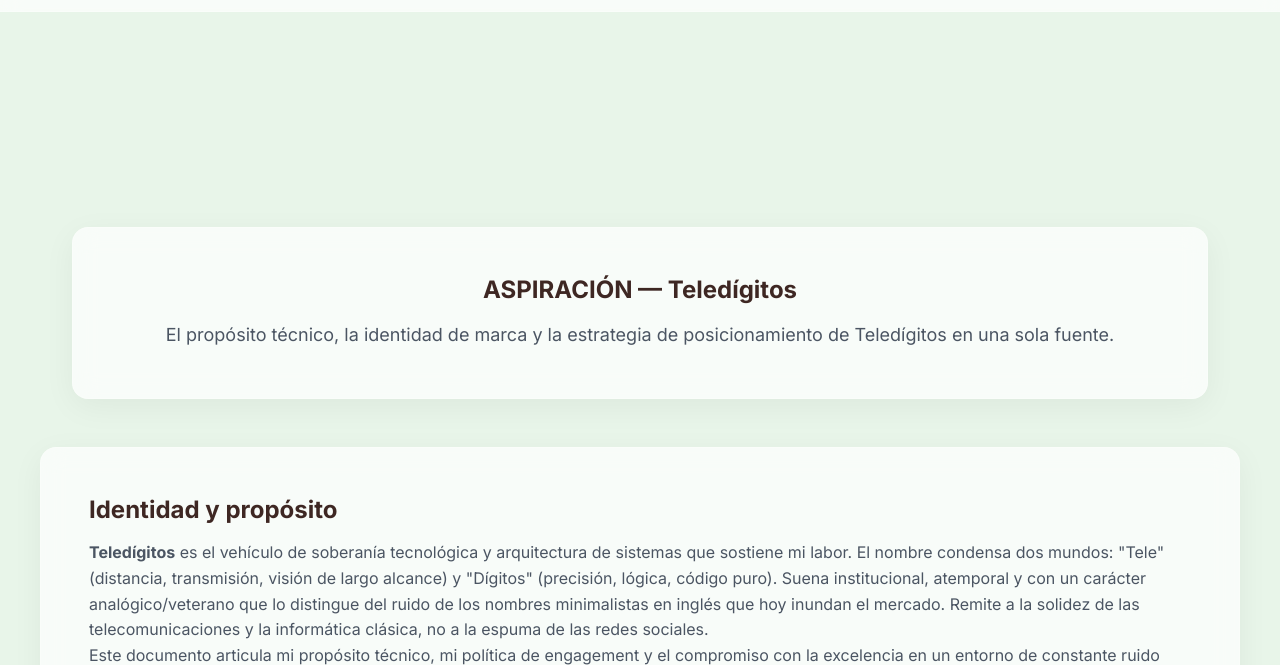
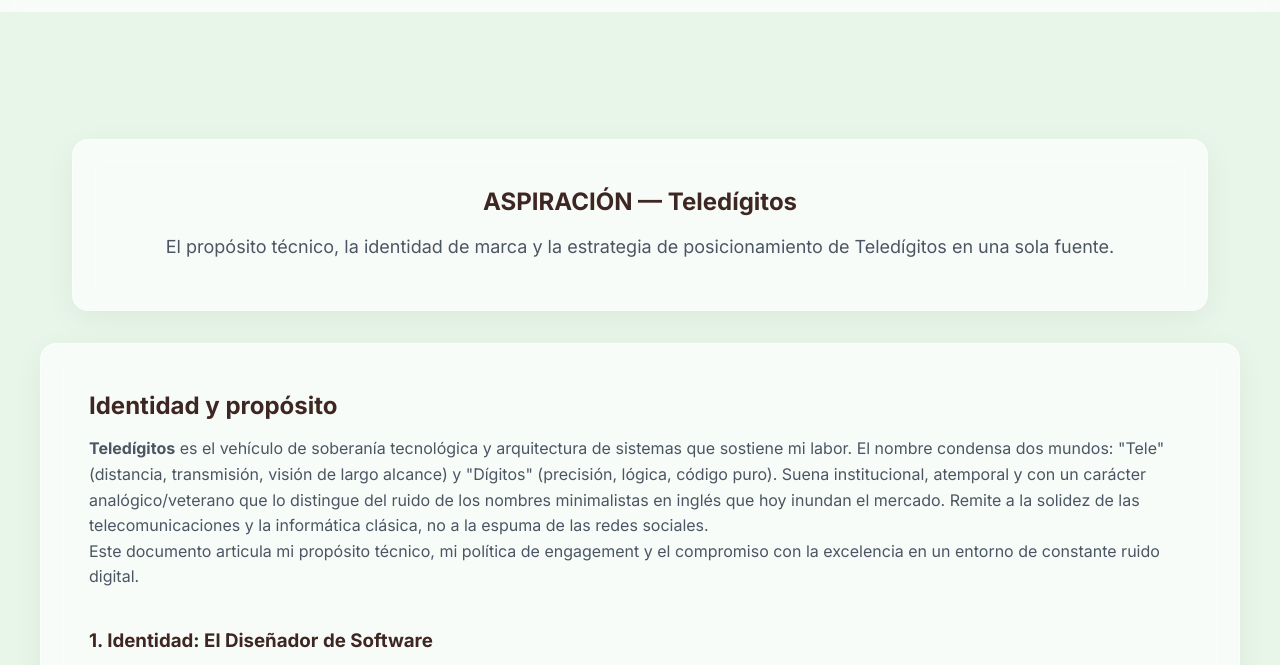
Before and after one commit to ukoquique-proves/TeledigitosWeb, a website built with Vite: page aspiracion.html in a window 1280 px wide. Shown: the part 69-734 px from the top of the page. Built offline with nearby package versions, Linux system fonts and the light colour scheme.

Commit message:
Reduce section vertical padding to keep gaps under 2cm

```diff
--- a/src/style.css
+++ b/src/style.css
@@ -66,7 +66,7 @@ p {
 }
 
 .section {
-  padding: 6rem 0;
+  padding: 3rem 0;
 }
 
 .nav-logo {
@@ -313,7 +313,7 @@ app-header {
 
 /* Page Content */
 .content-page {
-  padding-top: 120px;
+  padding-top: 80px;
 }
 
 .page-hero {
@@ -332,8 +332,8 @@ app-header {
 }
 
 .article-section {
-  padding-top: 2rem;
-  padding-bottom: 4rem;
+  padding-top: 1rem;
+  padding-bottom: 2rem;
 }
 
 .article-section .glass {
```
